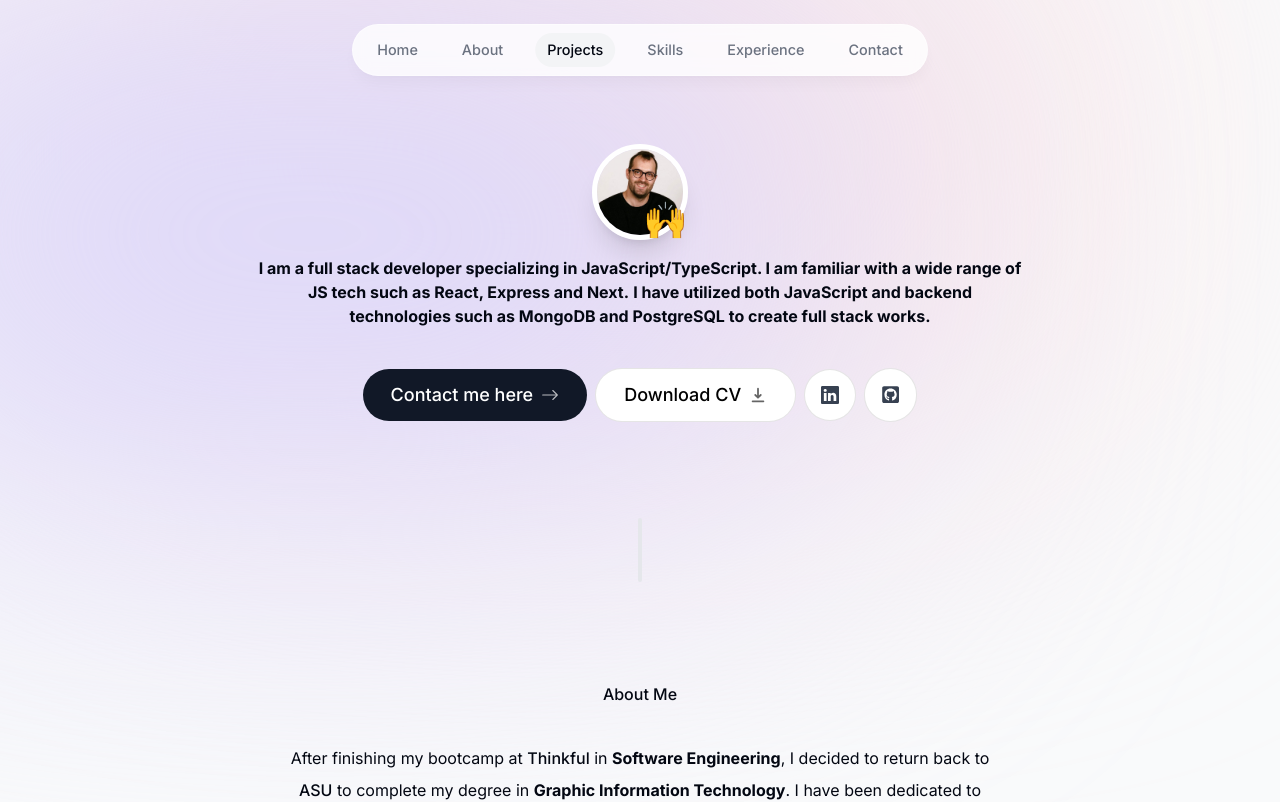
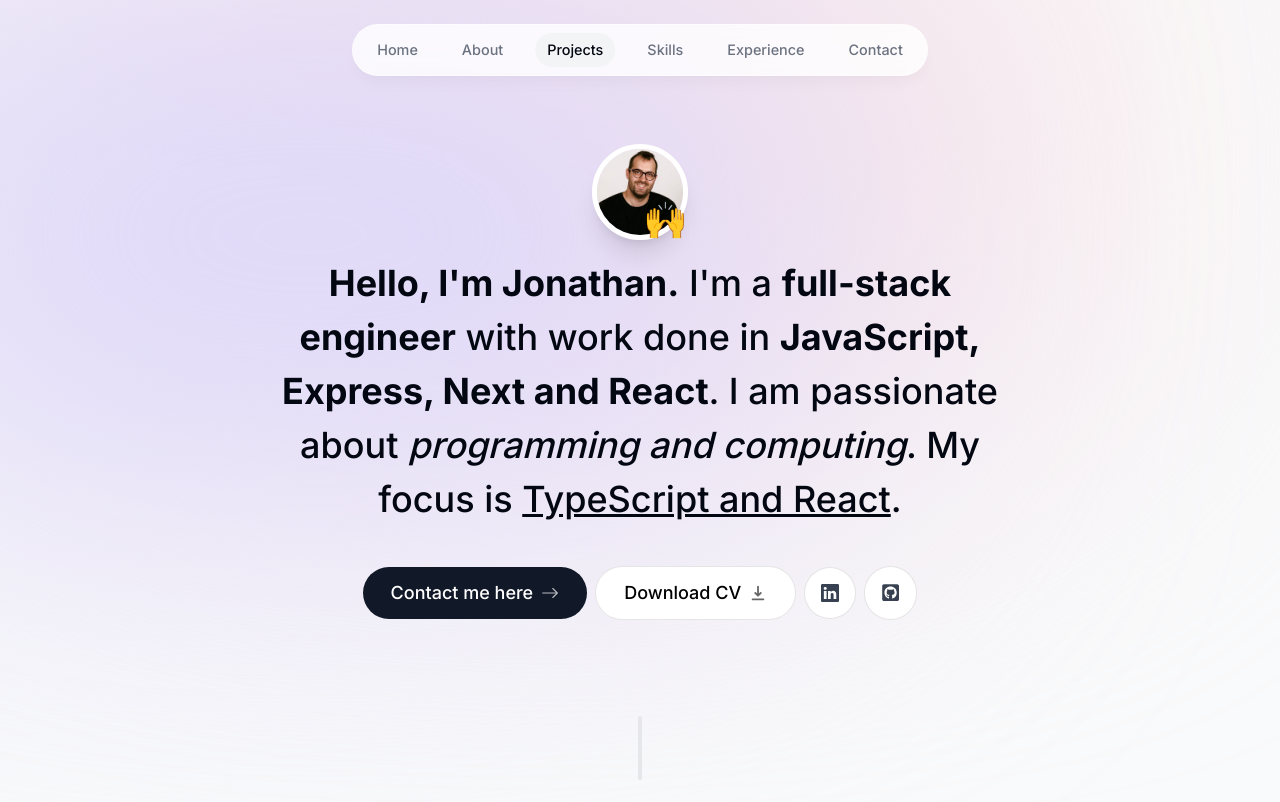
Before and after one commit to JonEast87/portfolio, a Next.js app: page / in a window 1280 px wide. Shown: the top 802 px of the page. Built offline with nearby package versions, Linux system fonts and the light colour scheme.

Commit message:
minor tweaks

```diff
--- a/app/page.tsx
+++ b/app/page.tsx
@@ -9,6 +9,7 @@
       <Intro />
       <SectionDivider />
       <About />
+      <SectionDivider />
       <Projects />
     </main>
   );
--- a/components/about.tsx
+++ b/components/about.tsx
@@ -1,9 +1,9 @@
 "use client";
 
 import React from "react";
+import { motion } from "framer-motion";
+import { useSectionInView } from "@/lib/hooks";
 import SectionHeading from "./section-heading";
-import { useSectionInView } from "@/lib/hooks";
-import { motion } from "framer-motion";
 
 export default function About() {
   const { ref } = useSectionInView("About");
--- a/components/header.tsx
+++ b/components/header.tsx
@@ -1,10 +1,10 @@
 "use client";
 
+import clsx from "clsx";
 import React from "react";
+import Link from "next/link";
+import { links } from "@/lib/data";
 import { motion } from "framer-motion";
-import { links } from "@/lib/data";
-import Link from "next/link";
-import clsx from "clsx";
 import { useActiveSectionContext } from "@/context/active-section-context";
 
 export default function Header() {
--- a/components/intro.tsx
+++ b/components/intro.tsx
@@ -1,14 +1,14 @@
 "use client";
 
+import React from "react";
+import Link from "next/link";
 import Image from "next/image";
-import React from "react";
 import jon from "@/public/jon.jpg";
-import Link from "next/link";
-import { useSectionInView } from "@/lib/hooks";
 import { motion } from "framer-motion";
-import { BsArrowRight, BsLinkedin } from "react-icons/bs";
 import { HiDownload } from "react-icons/hi";
 import { FaGithubSquare } from "react-icons/fa";
+import { useSectionInView } from "@/lib/hooks";
+import { BsArrowRight, BsLinkedin } from "react-icons/bs";
 
 export default function Intro() {
   const { ref } = useSectionInView("Home", 0.5);
@@ -56,19 +56,16 @@
       </div>
 
       <motion.h1
-        className="mb-10 mt-4 px-4 text-2x1 font-medium !leading-[1.5] sm:text-4x1"
+        className="mb-10 mt-4 px-4 text-2xl font-medium !leading-[1.5] sm:text-4xl"
         initial={{ opacity: 0, y: 100 }}
         animate={{ opacity: 1, y: 0 }}
       >
-        <span className="font-bold">
-          I am a full stack developer specializing in JavaScript/TypeScript. I
-          am familiar with a wide range of JS tech such as React, Express and
-          Next.
-        </span>{" "}
-        <span className="font-bold">
-          I have utilized both JavaScript and backend technologies such as
-          MongoDB and PostgreSQL to create full stack works.
-        </span>{" "}
+        <span className="font-bold">Hello, I'm Jonathan.</span> I'm a{" "}
+        <span className="font-bold">full-stack engineer</span> with work done in{" "}
+        <span className="font-bold">JavaScript, Express, Next and React</span>.
+        I am passionate about{" "}
+        <span className="italic">programming and computing</span>. My focus is{" "}
+        <span className="underline">TypeScript and React</span>.
       </motion.h1>
 
       <motion.div
--- a/components/project.tsx
+++ b/components/project.tsx
@@ -1,7 +1,7 @@
 "use client";
 
+import Image from "next/image";
 import React, { useRef } from "react";
-import Image from "next/image";
 import { projectsData } from "@/lib/data";
 import { motion, useScroll, useTransform } from "framer-motion";
 
--- a/components/projects.tsx
+++ b/components/projects.tsx
@@ -2,10 +2,10 @@
 "use client";
 
 import React from "react";
-import SectionHeading from "./section-heading";
 import Project from "./project";
 import { projectsData } from "@/lib/data";
 import { useSectionInView } from "@/lib/hooks";
+import SectionHeading from "./section-heading";
 
 export default function Projects() {
   const { ref } = useSectionInView("Projects", 0.5);
```
